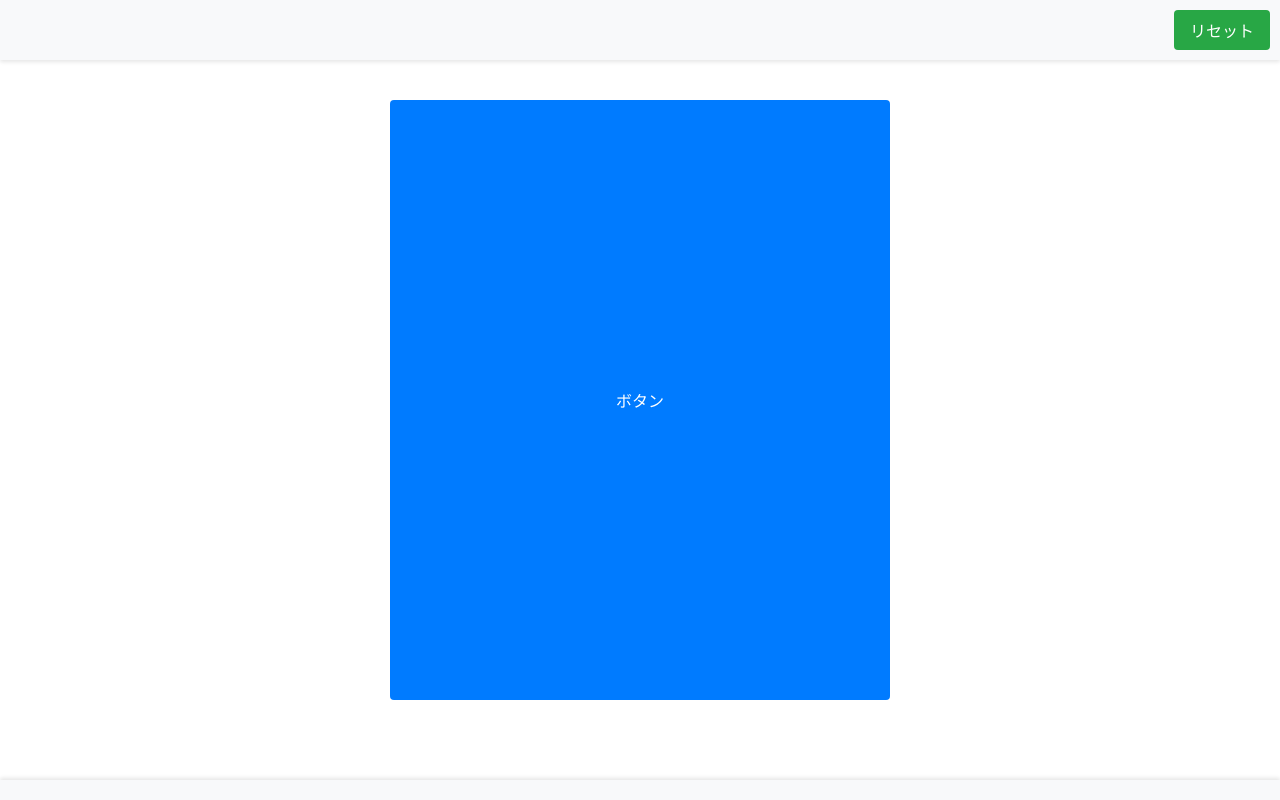
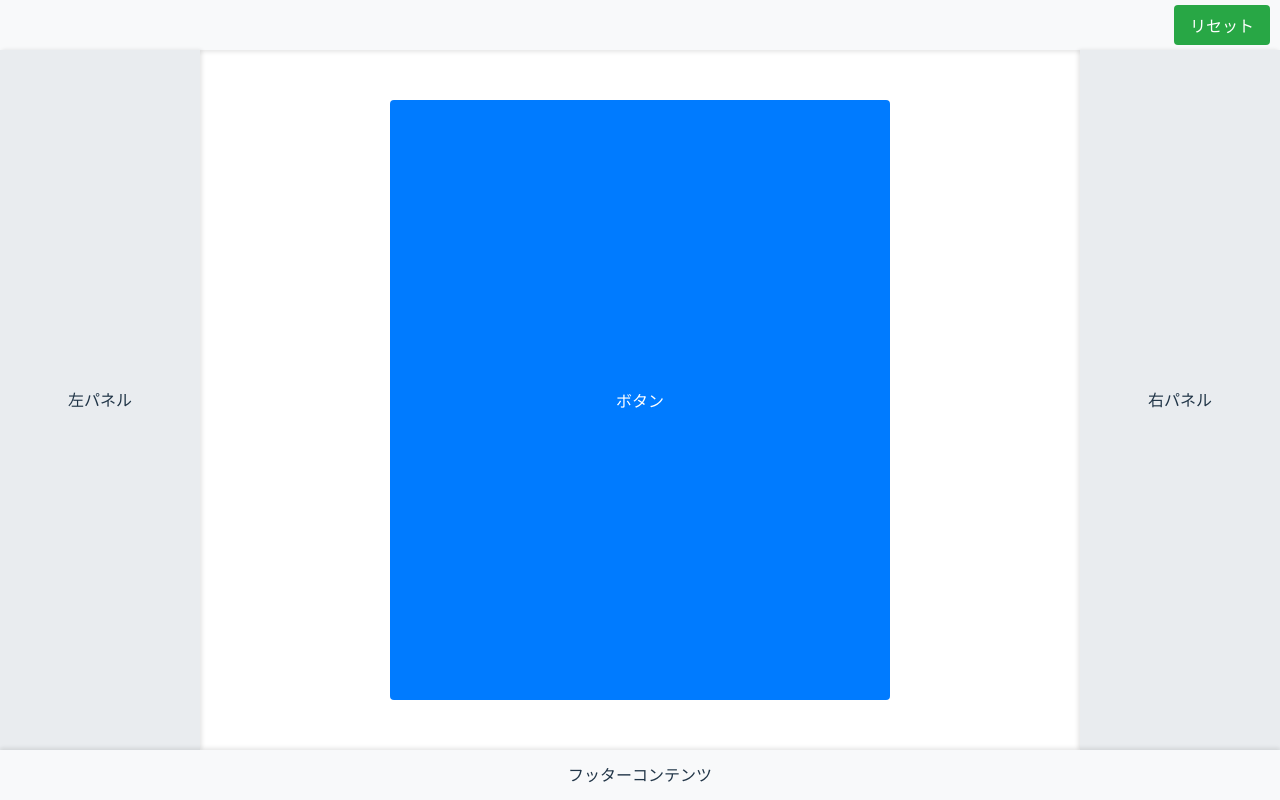
Before and after one commit to takahiro-tanaka-job/layout-editor, a React (Vite) app: page / in a window 1280 px wide. Built offline with nearby package versions, Linux system fonts and the light colour scheme.

Commit message:
左右パネルの追加

```diff
--- a/src/components/Layout.jsx
+++ b/src/components/Layout.jsx
@@ -28,12 +28,18 @@ export function Layout() {
     setOrigin("50% 50%"); // 原点を中央にリセット
   };
 
+  const headerHeight = "50px";
+  const footerHeight = "50px";
+  const panelWidth = "200px";
+
   const containerStyle = {
     display: "flex",
     justifyContent: "center",
     alignItems: "center",
-    height: "100vh",
-    width: "100vw",
+    height: `calc(100vh - ${headerHeight} - ${footerHeight})`, // ヘッダーとフッターの間の高さ
+    width: `calc(100vw - ${panelWidth} * 2)`, // 左右パネルの間の幅
+    marginTop: headerHeight, // ヘッダーの高さ分下げる
+    marginLeft: panelWidth, // 左パネルの幅分右にずらす
     transform: `scale(${scale})`,
     transformOrigin: origin,
     transition: "transform 0.2s ease, transform-origin 0.2s ease",
@@ -57,6 +63,7 @@ export function Layout() {
     top: 0,
     left: 0,
     width: "100%",
+    height: headerHeight,
     backgroundColor: "#f8f9fa",
     display: "flex",
     justifyContent: "flex-end",
@@ -81,12 +88,41 @@ export function Layout() {
     bottom: 0,
     left: 0,
     width: "100%",
+    height: footerHeight,
     backgroundColor: "#f8f9fa",
     display: "flex",
     justifyContent: "center",
     alignItems: "center",
     padding: "10px",
     boxShadow: "0 -2px 4px rgba(0, 0, 0, 0.1)",
+    zIndex: 1000,
+  };
+
+  const leftPanelStyle = {
+    position: "fixed",
+    top: headerHeight, // ヘッダーの下に配置
+    left: 0,
+    height: `calc(100vh - ${headerHeight} - ${footerHeight})`, // ヘッダーとフッターの間の高さ
+    width: panelWidth,
+    backgroundColor: "#e9ecef",
+    display: "flex",
+    justifyContent: "center",
+    alignItems: "center",
+    boxShadow: "2px 0 4px rgba(0, 0, 0, 0.1)",
+    zIndex: 1000,
+  };
+
+  const rightPanelStyle = {
+    position: "fixed",
+    top: headerHeight, // ヘッダーの下に配置
+    right: 0,
+    height: `calc(100vh - ${headerHeight} - ${footerHeight})`, // ヘッダーとフッターの間の高さ
+    width: panelWidth,
+    backgroundColor: "#e9ecef",
+    display: "flex",
+    justifyContent: "center",
+    alignItems: "center",
+    boxShadow: "-2px 0 4px rgba(0, 0, 0, 0.1)",
     zIndex: 1000,
   };
 
@@ -97,6 +133,12 @@ export function Layout() {
           リセット
         </button>
       </div>
+      <div style={leftPanelStyle}>
+        <p>左パネル</p>
+      </div>
+      <div style={rightPanelStyle}>
+        <p>右パネル</p>
+      </div>
       <div
         style={containerStyle}
         onWheel={handleWheel}
@@ -104,7 +146,9 @@ export function Layout() {
       >
         <button style={buttonStyle}>ボタン</button>
       </div>
-      <div style={footerStyle}></div>
+      <div style={footerStyle}>
+        <p>フッターコンテンツ</p>
+      </div>
     </>
   );
 }
```
